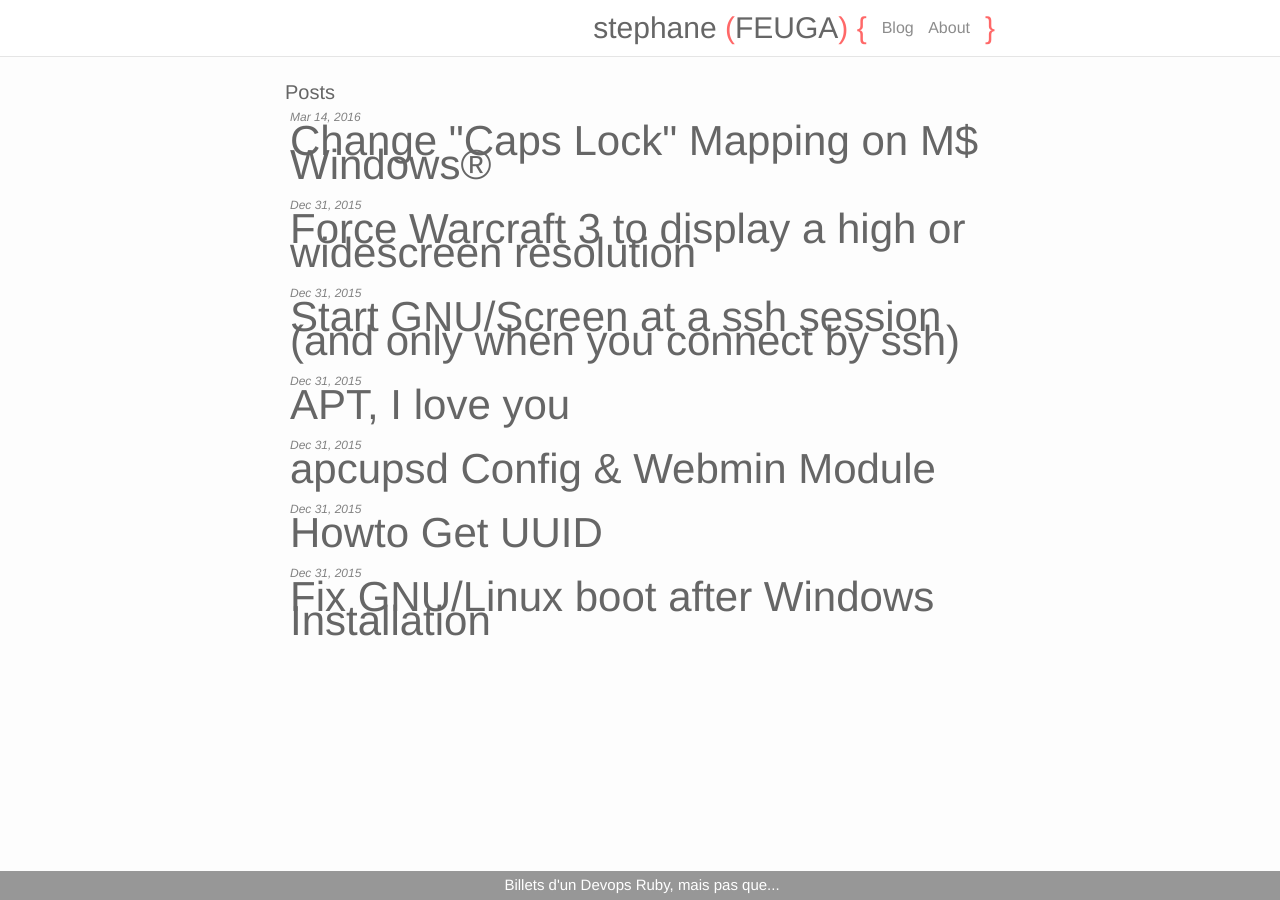
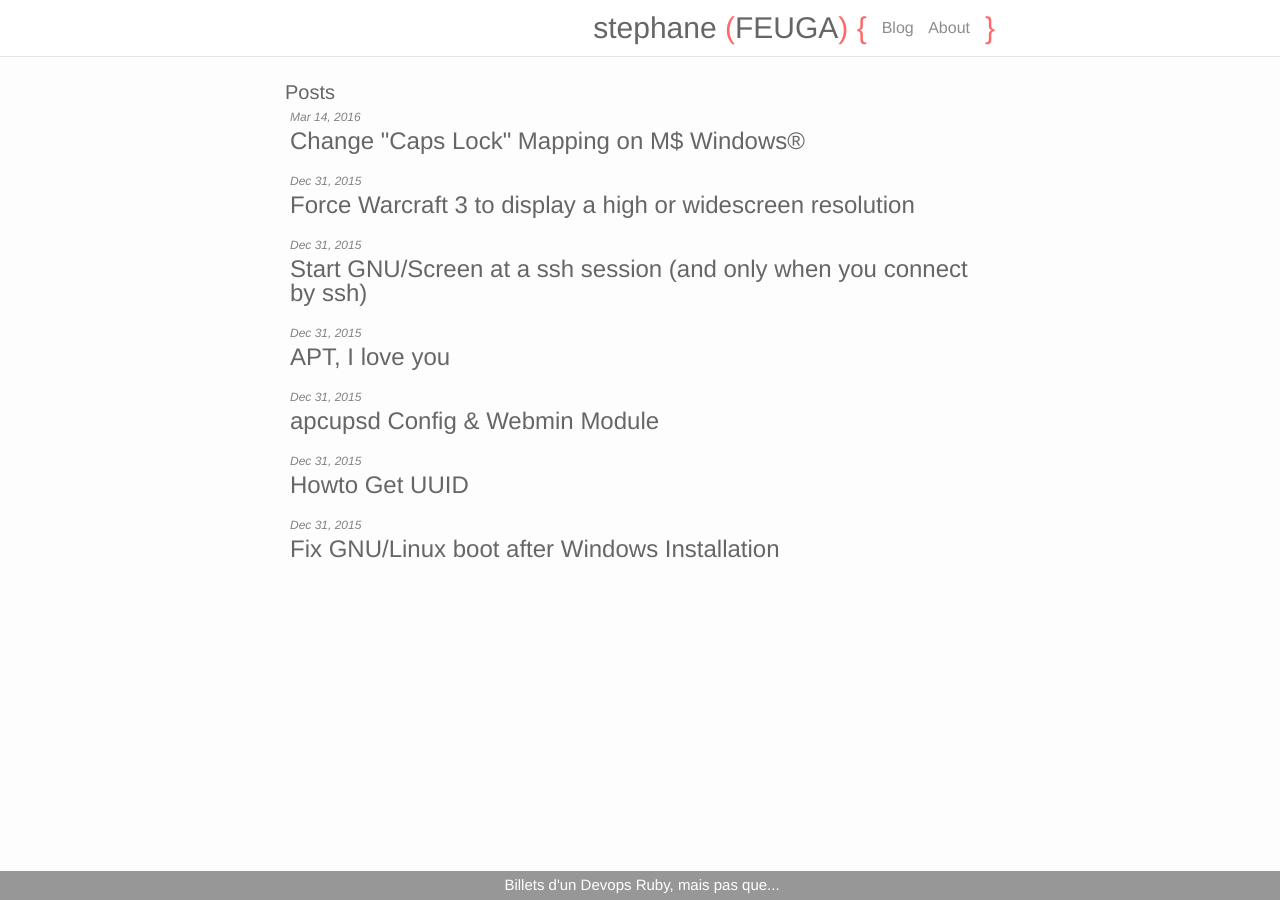
Before and after one commit to sfeuga/blog, a Jekyll site: the page built from index.html, in a window 1280 px wide. Built offline with Jekyll 4.4.1, drawn with Linux system fonts in a browser that asks for light colours; nearby versions of some CDN libraries.

Commit message:
Fix post links font size

```diff
--- a/_sass/_layout.scss
+++ b/_sass/_layout.scss
@@ -250,7 +250,6 @@
 }
 .post-link {
   display: block;
-  font-size: 42px;
 }
 
 /** Jolla formatting ******************************************************/
```
